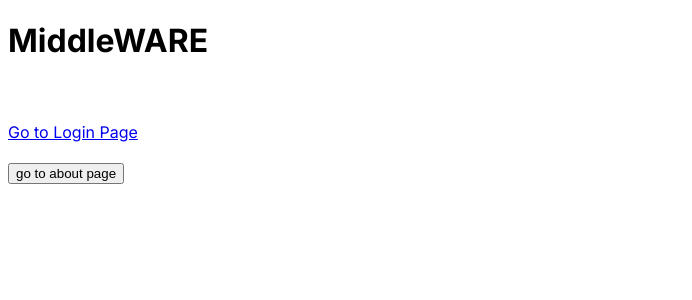
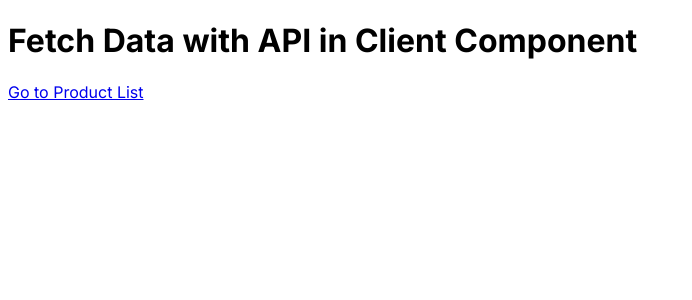
Before and after one commit to patidardeep/next-js, a Next.js app: page / in a window 1280 px wide. Shown: the top 300 px of the page, without its empty margins (0-692 px from the left). Built offline with nearby package versions, Linux system fonts and the light colour scheme.

Commit message:
Data fetch in clinet server

```diff
--- a/src/app/page.js
+++ b/src/app/page.js
@@ -1,26 +1,11 @@
-'use client'
 import Link from "next/link"
-import { useRouter } from "next/navigation"
 
- export default function Home(){
-//  const router = useRouter();
-const router = useRouter();
-const navigation = (name)=>{
-  router.push(name)
-}
-
-    return(
+export default function Home(){
+  return(
     <div>
-      <h1> MiddleWARE</h1>
-      <br /><br />
-
-      <Link href="/login/">Go to Login Page</Link>
-      <br /> <br />
-
-      {/* <button onClick={()=>router.push("/about")}>go to about page</button> */}
-      <button onClick={()=>navigation("/about")}>go to about page</button>
-
+      <h1>Fetch Data with API in Client Component</h1>
+      <Link href="/productlist">Go to Product List</Link>
 
     </div>
   )
- }
+}
```
Also changed, not shown: src/app/not-found.js (+4 -7 lines), src/middleware.js (deleted, +0 -15 lines).
